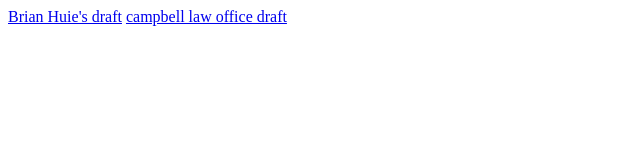
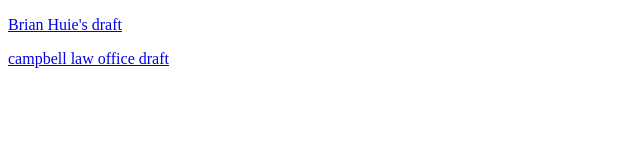
Before and after one commit to craigaaroncampbell/craigaaroncampbell.github.io, a plain HTML site: page index.html in a window 1280 px wide. Shown: the whole page, without its empty margins (0-640 px from the left). Drawn offline with Linux system fonts and the light colour scheme.

Commit message:
make links on separate lines

```diff
--- a/index.html
+++ b/index.html
@@ -5,7 +5,7 @@
   <title>craigs working drafts</title>
 </head>
 <body>
-  <a href="brian-huie/index.html">Brian Huie's draft</a>
-  <a href="campbell-law-office/index.html">campbell law office draft</a>
+  <p><a href="brian-huie/index.html">Brian Huie's draft</a></p>
+  <p><a href="campbell-law-office/index.html">campbell law office draft</a></p>
 </body>
 </html>
```
